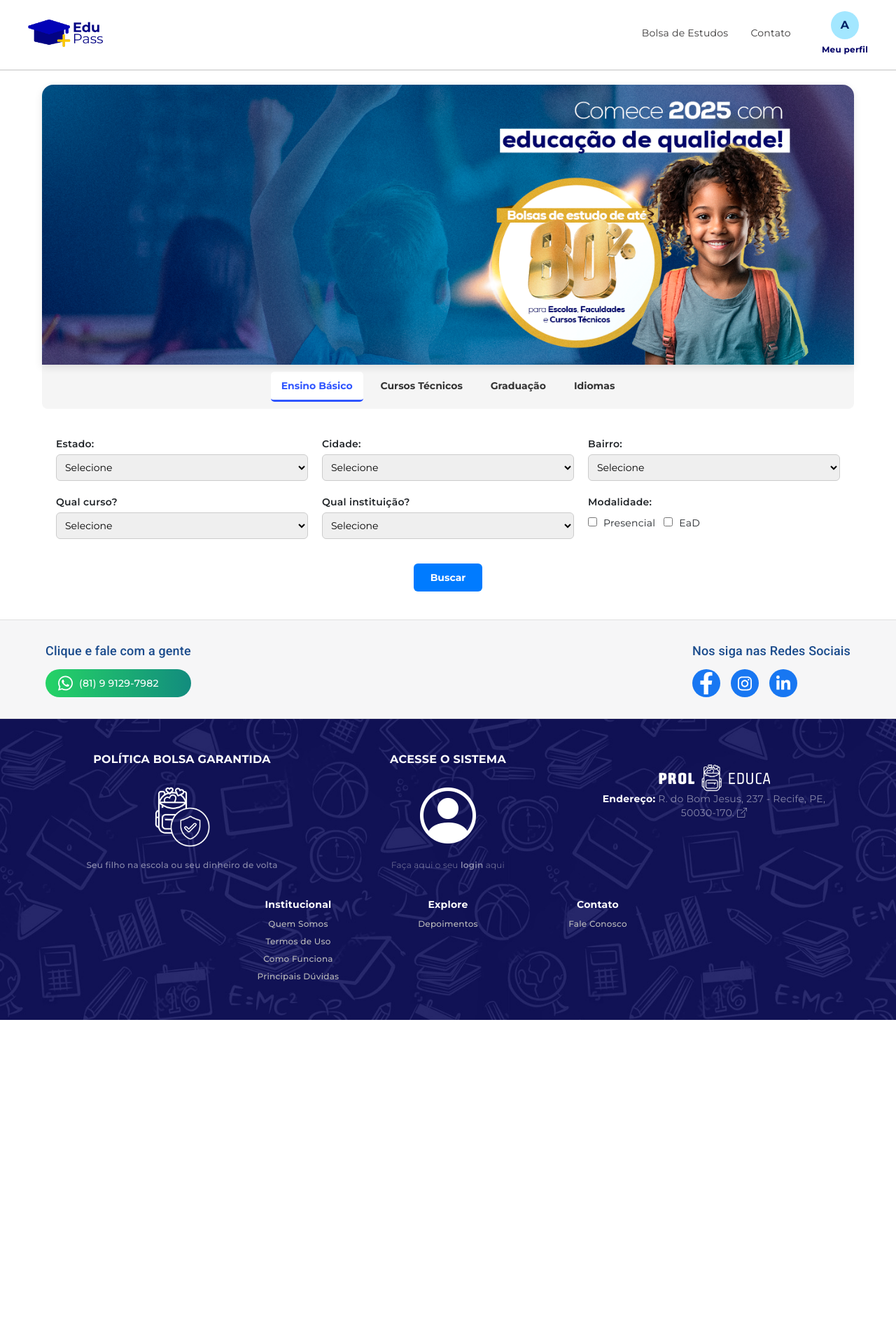
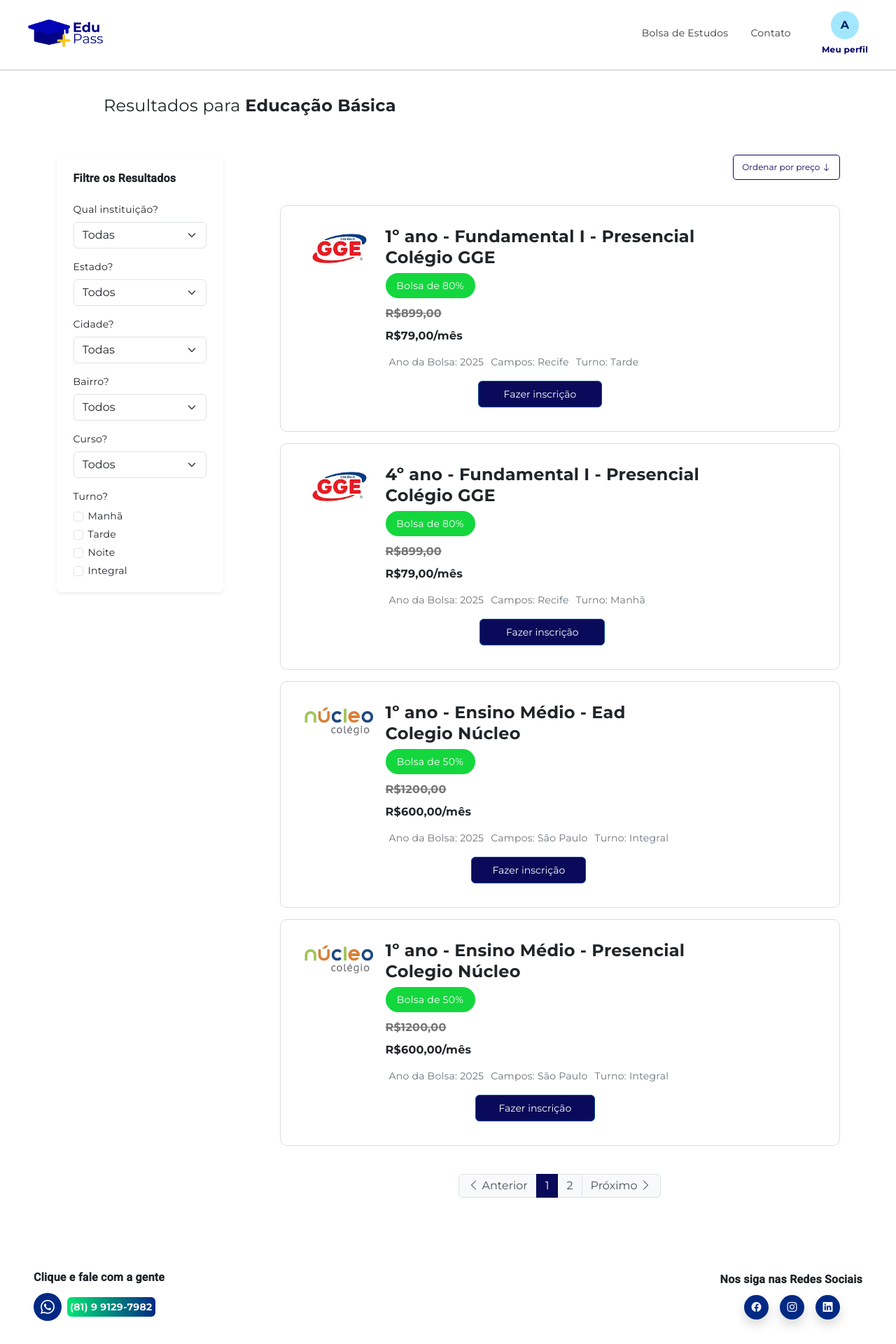
Before and after one commit to jessicamdsn/ProlEduca-TakeOff, an Angular app in the folder prol_educa_app/: page / in a window 1280 px wide. Shown: the top 1920 px of the page at 70% size. Before the commit the page ends 1457 px from the top, so only its background shows below. Built offline with nearby package versions, Linux system fonts and the light colour scheme.

Commit message:
feat: added pagination and sort button

```diff
--- a/prol_educa_app/src/app/app.component.html
+++ b/prol_educa_app/src/app/app.component.html
@@ -1,3 +1 @@
-<!-- <app-login></app-login> -->
-<!-- <app-home-page></app-home-page> -->
-<app-home></app-home>
+ <app-customer-interface></app-customer-interface>
--- a/prol_educa_app/src/app/app.component.ts
+++ b/prol_educa_app/src/app/app.component.ts
@@ -1,13 +1,11 @@
-// src/app/app.component.ts
-
 import { Component } from '@angular/core';
-import { HomePageComponent } from './pages/home-page/home-page.component';
+import { CustomerInterfaceComponent } from './pages/customer-interface/customer-interface.component';
 
 @Component({
   selector: 'app-root',
   standalone: true,
-  imports: [HomePageComponent],
-  template: `<app-home></app-home>`,
+  imports: [CustomerInterfaceComponent],
+  templateUrl: './app.component.html',
   styles: []
 })
 export class AppComponent {}
--- a/prol_educa_app/src/app/app.config.ts
+++ b/prol_educa_app/src/app/app.config.ts
@@ -7,5 +7,11 @@
 import { provideHttpClient } from '@angular/common/http';
 
 export const appConfig: ApplicationConfig = {
-  providers: [provideRouter(routes), provideClientHydration(), provideAnimationsAsync(), provideAnimationsAsync()]
+  providers: [
+    provideRouter(routes),
+    provideClientHydration(),
+    provideAnimationsAsync(),
+    provideAnimationsAsync(),
+    provideHttpClient(),
+  ],
 };
--- a/prol_educa_app/src/app/components/bolsas-list/bolsas-list.component.html
+++ b/prol_educa_app/src/app/components/bolsas-list/bolsas-list.component.html
@@ -1,6 +1,9 @@
 <div class="d-flex justify-content-lg-around">
   <!-- FILTROS -->
-  <div class="filtros-container p-4 rounded shadow-sm bg-white" style="height: 625px;">
+  <div
+    class="filtros-container p-4 rounded shadow-sm bg-white"
+    style="height: 625px"
+  >
     <h5 class="mb-4 fw-bold fs-6">Filtre os Resultados</h5>
 
     <div class="mb-3">
@@ -17,7 +20,6 @@
       </select>
     </div>
 
-
     <div class="mb-3">
       <label class="form-label">Estado?</label>
       <select
@@ -29,7 +31,6 @@
         <option *ngFor="let est of estados" [value]="est">{{ est }}</option>
       </select>
     </div>
-
 
     <div class="mb-3">
       <label class="form-label">Cidade?</label>
@@ -43,7 +44,6 @@
       </select>
     </div>
 
-
     <div class="mb-3">
       <label class="form-label">Bairro?</label>
       <select
@@ -56,7 +56,6 @@
       </select>
     </div>
 
-
     <div class="mb-3">
       <label class="form-label">Curso?</label>
       <select
@@ -68,7 +67,6 @@
         <option *ngFor="let c of cursos" [value]="c">{{ c }}</option>
       </select>
     </div>
-
 
     <div class="mb-3">
       <label class="form-label">Turno?</label>
@@ -89,14 +87,27 @@
   </div>
 
   <div *ngIf="bolsasFiltradas.length === 0" class="text-center mt-5">
-    <p class="fs-5 text-muted">Nenhuma bolsa encontrada com os filtros selecionados.</p>
-    <button class="btn btn-outline-primary" (click)="limparFiltros()">Limpar filtros</button>
+    <p class="fs-5 text-muted">
+      Nenhuma bolsa encontrada com os filtros selecionados.
+    </p>
+    <button class="btn btn-outline-primary" (click)="limparFiltros()">
+      Limpar filtros
+    </button>
   </div>
-
 
   <!-- CONTAINER DE CARDS -->
   <div class="container-card-bolsas">
-    <div *ngFor="let bolsa of bolsasFiltradas">
+    <div class="d-flex justify-content-end mb-1" *ngIf="bolsasFiltradas.length > 0">
+      <button class=" btn btn-orden mb-3" (click)="ordenarPorPreco()">
+        Ordenar por preço
+        <i
+          class="bi"
+          [ngClass]="ordemPrecoAsc ? 'bi-arrow-down': 'bi-arrow-up' "
+        ></i>
+      </button>
+    </div>
+
+    <div *ngFor="let bolsa of bolsasPaginadas">
       <div class="container-card">
         <div class="container-img">
           <img
@@ -130,11 +141,52 @@
           </div>
           <div class="btn-subcribe d-flex justify-content-center">
             <button style="width: 40%" class="rounded p-2">
-              <a class="text-decoration-none text-white" href="#">Fazer inscrição</a>
+              <a class="text-decoration-none text-white" href="#"
+                >Fazer inscrição</a
+              >
             </button>
           </div>
         </div>
       </div>
     </div>
+
+    <!-- Paginação -->
+    <nav
+      *ngIf="bolsasFiltradas.length > 0"
+      aria-label="Page navigation"
+      class="mt-4 d-flex justify-content-center"
+    >
+      <ul class="pagination">
+        <li class="page-item" [class.disabled]="paginaAtual === 1">
+          <button
+            class="page-link d-flex align-items-center gap-1"
+            (click)="mudarPagina(paginaAtual - 1)"
+          >
+            <i class="bi bi-chevron-left"></i>
+            <span>Anterior</span>
+          </button>
+        </li>
+
+        <ng-container
+          *ngFor="let pagina of [].constructor(totalPaginas); let i = index"
+        >
+          <li class="page-item" [class.active]="paginaAtual === i + 1">
+            <button class="page-link" (click)="mudarPagina(i + 1)">
+              {{ i + 1 }}
+            </button>
+          </li>
+        </ng-container>
+
+        <li class="page-item" [class.disabled]="paginaAtual === totalPaginas">
+          <button
+            class="page-link d-flex align-items-center gap-1"
+            (click)="mudarPagina(paginaAtual + 1)"
+          >
+            <span>Próximo</span>
+            <i class="bi bi-chevron-right"></i>
+          </button>
+        </li>
+      </ul>
+    </nav>
   </div>
 </div>
--- a/prol_educa_app/src/app/components/bolsas-list/bolsas-list.component.scss
+++ b/prol_educa_app/src/app/components/bolsas-list/bolsas-list.component.scss
@@ -49,3 +49,32 @@
   background-color: #0A0A5A;
   color: #fff;
 }
+
+.pagination .page-link {
+  color: #495057;
+  background-color: #f8f9fa;
+  border: 1px solid #dee2e6;
+}
+
+.pagination .page-link:hover {
+  color: #fff;
+  background-color: #0A0A5A;
+  border-color: #0A0A5A;
+}
+
+.pagination .page-item.active .page-link {
+  background-color: #0A0A5A;
+  border-color: #0A0A5A;
+  color: #fff;
+}
+
+.btn-orden {
+  background-color: #fff;
+  color: #0A0A5A;
+  font-size: 12px;
+  border: none;
+  padding: 8px 12px;
+  border: 1px solid #0A0A5A;
+  border-radius: 5px;
+  cursor: pointer;
+}
--- a/prol_educa_app/src/app/components/bolsas-list/bolsas-list.component.ts
+++ b/prol_educa_app/src/app/components/bolsas-list/bolsas-list.component.ts
@@ -1,7 +1,7 @@
 import { Component, OnInit } from '@angular/core';
 import { BolsasService } from '../../services/bolsas-services/bolsas.service';
 import { FormsModule } from '@angular/forms';
-import { NgFor, NgIf } from '@angular/common';
+import { NgClass, NgFor, NgIf } from '@angular/common';
 
 interface Filtros {
   instituicao: string;
@@ -18,7 +18,7 @@
 @Component({
   selector: 'app-bolsas-list',
   standalone: true,
-  imports: [FormsModule, NgFor, NgIf],
+  imports: [FormsModule, NgFor, NgIf, NgClass],
   templateUrl: './bolsas-list.component.html',
   styleUrl: './bolsas-list.component.scss',
 })
@@ -34,6 +34,9 @@
 
   bolsas: any[] = [];
   bolsasFiltradas: any[] = [];
+
+  paginaAtual: number = 1;
+  itensPorPagina: number = 4;
 
   filtros: Filtros = {
     instituicao: '',
@@ -76,25 +79,37 @@
     this.filtros[tipo] = valor;
     this.filtrarBolsas();
   }
+  filtrarBolsas() {
+    this.paginaAtual = 1;
 
-  filtrarBolsas() {
     this.bolsasFiltradas = this.bolsas.filter((bolsa) => {
+      const normalizar = (valor: string) =>
+        valor?.toLowerCase().trim() || '';
+
       return (
         (!this.filtros.instituicao ||
-          bolsa.instituicao === this.filtros.instituicao) &&
-        (!this.filtros.estado || bolsa.estado === this.filtros.estado) &&
-        (!this.filtros.cidade || bolsa.cidade === this.filtros.cidade) &&
-        (!this.filtros.bairro || bolsa.bairro === this.filtros.bairro) &&
-        (!this.filtros.curso || bolsa.curso === this.filtros.curso) &&
+          normalizar(bolsa.instituicao) === normalizar(this.filtros.instituicao)) &&
+        (!this.filtros.estado ||
+          normalizar(bolsa.estado) === normalizar(this.filtros.estado)) &&
+        (!this.filtros.cidade ||
+          normalizar(bolsa.cidade) === normalizar(this.filtros.cidade)) &&
+        (!this.filtros.bairro ||
+          normalizar(bolsa.bairro) === normalizar(this.filtros.bairro)) &&
+        (!this.filtros.curso ||
+          normalizar(bolsa.curso) === normalizar(this.filtros.curso)) &&
         (this.filtros.turno.length === 0 ||
           this.filtros.turno.includes(bolsa.turno)) &&
         (!this.filtros.modalidade ||
-          bolsa.modalidade === this.filtros.modalidade) &&
-        (!this.filtros.serie || bolsa.serie === this.filtros.serie) &&
-        (!this.filtros.alt || bolsa.alt === this.filtros.alt)
+          normalizar(bolsa.modalidade) === normalizar(this.filtros.modalidade)) &&
+        (!this.filtros.serie ||
+          normalizar(bolsa.serie) === normalizar(this.filtros.serie)) &&
+        (!this.filtros.alt ||
+          normalizar(bolsa.alt) === normalizar(this.filtros.alt))
       );
     });
   }
+
+
 
   toggleTurno(selecionado: boolean, turno: string) {
     if (selecionado) {
@@ -117,6 +132,49 @@
       alt: '',
       serie: '',
     };
+
+    this.turnoSelecionado = {
+      Manhã: false,
+      Tarde: false,
+      Noite: false,
+      Integral: false,
+    };
+
     this.filtrarBolsas();
   }
+
+
+
+  get totalPaginas(): number {
+    return Math.ceil(this.bolsasFiltradas.length / this.itensPorPagina);
+  }
+
+  get bolsasPaginadas(): any[] {
+    const inicio = (this.paginaAtual - 1) * this.itensPorPagina;
+    const fim = inicio + this.itensPorPagina;
+    return this.bolsasFiltradas.slice(inicio, fim);
+  }
+
+  mudarPagina(pagina: number) {
+    if (pagina >= 1 && pagina <= this.totalPaginas) {
+      this.paginaAtual = pagina;
+    }
+  }
+
+  ordemPrecoAsc = true;
+
+
+  ordenarPorPreco() {
+    this.ordemPrecoAsc = !this.ordemPrecoAsc;
+
+    this.bolsasFiltradas.sort((a, b) => {
+      const precoA = parseFloat(String(a.precoComDesconto).replace(',', '.'));
+      const precoB = parseFloat(String(b.precoComDesconto).replace(',', '.'));
+      return this.ordemPrecoAsc ? precoA - precoB : precoB - precoA;
+    });
+
+    this.paginaAtual = 1;
+  }
+
+
 }
--- a/prol_educa_app/src/app/pages/customer-interface/customer-interface.component.html
+++ b/prol_educa_app/src/app/pages/customer-interface/customer-interface.component.html
@@ -6,4 +6,4 @@
   <app-bolsas-list></app-bolsas-list>
 </div>
 <app-contact-section></app-contact-section>
-<app-footer></app-footer>
+<app-footer ngSkipHydration></app-footer>
--- a/prol_educa_app/src/assets/data/bolsas.json
+++ b/prol_educa_app/src/assets/data/bolsas.json
@@ -83,5 +83,56 @@
     "precoOriginal": 1200.0,
     "precoComDesconto": 600.0,
     "ano": 2025
+  },
+  {
+    "id": 6,
+    "instituicao": "Colégio GGE",
+    "logo": "assets/img_bolsas/logo-gge.png",
+    "alt":"logo do colegio GGE",
+    "estado": "Pernambuco",
+    "cidade": "Paulista",
+    "bairro": "Centro",
+    "curso": "Educação Infantil",
+    "turno": "Integral",
+    "desconto": 30,
+    "serie":"Infantil II",
+    "modalidade":"Presencial",
+    "precoOriginal": 400.0,
+    "precoComDesconto": 280.0,
+    "ano": 2025
+  },
+  {
+    "id": 7,
+    "instituicao": "Colégio CBV",
+    "logo": "assets/img_bolsas/colegio-cbv.jpg",
+    "alt":"logo do colegio CBV",
+    "estado": "Pernambuco",
+    "cidade": "Recife",
+    "bairro": "Boa Viagem",
+    "curso": "Fundamental II",
+    "turno": "Manhã",
+    "desconto": 80,
+    "serie":"9º ano",
+    "modalidade":"Presencial",
+    "precoOriginal": 800.0,
+    "precoComDesconto": 160.0,
+    "ano": 2025
+  },
+  {
+    "id": 8,
+    "instituicao": "Colegio Núcleo",
+    "logo": "assets/img_bolsas/logo-nucleo-nova.png",
+    "alt":"logo do colegio Núcleo",
+    "estado": "Ceará",
+    "cidade": "Fortaleza",
+    "bairro": "Parquelândia",
+    "curso": "Fundamental II",
+    "turno": "Tarde",
+    "desconto": 75,
+    "serie":"7º ano",
+    "modalidade":"Presencial",
+    "precoOriginal": 900.0,
+    "precoComDesconto": 225.0,
+    "ano": 2025
   }
 ]
```
Also changed, not shown: prol_educa_app/tsconfig.app.json (+5 -11 lines).
